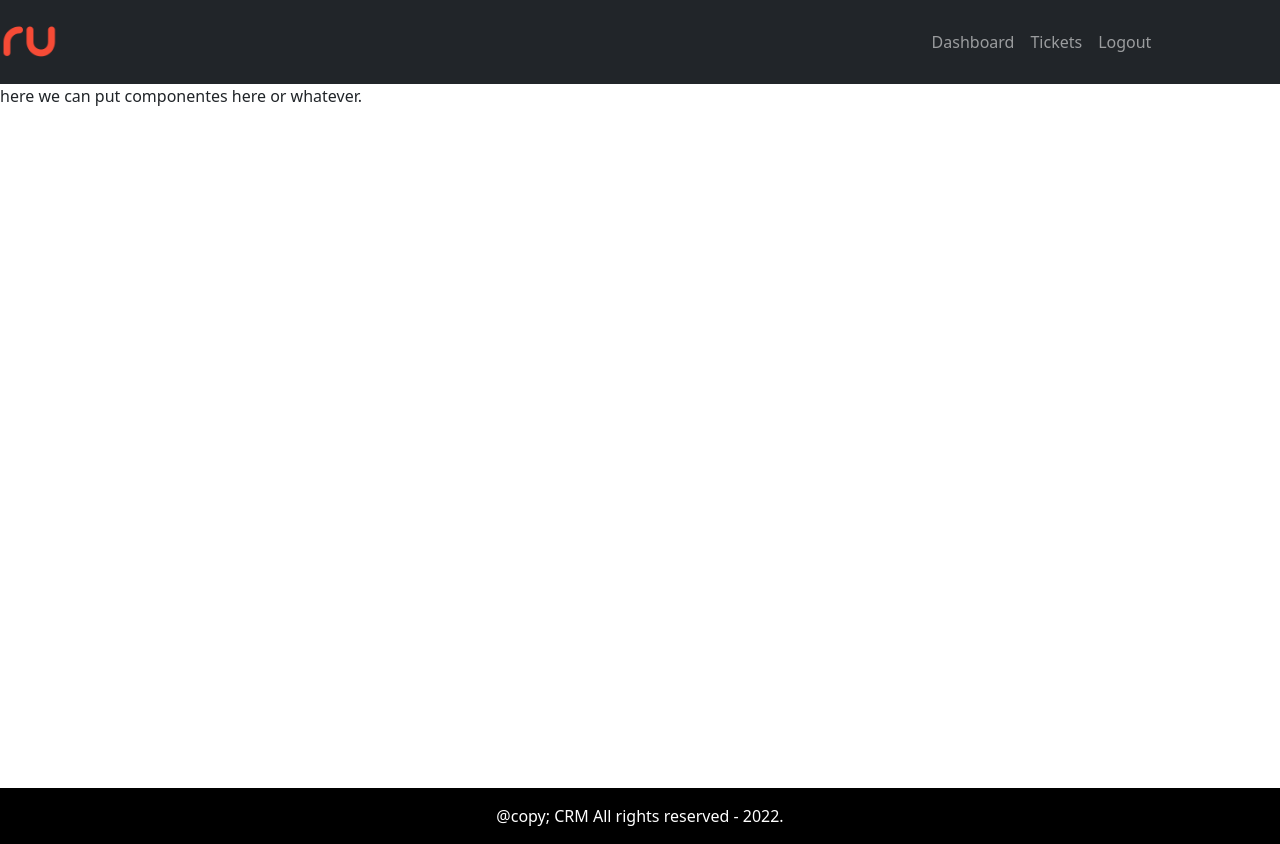
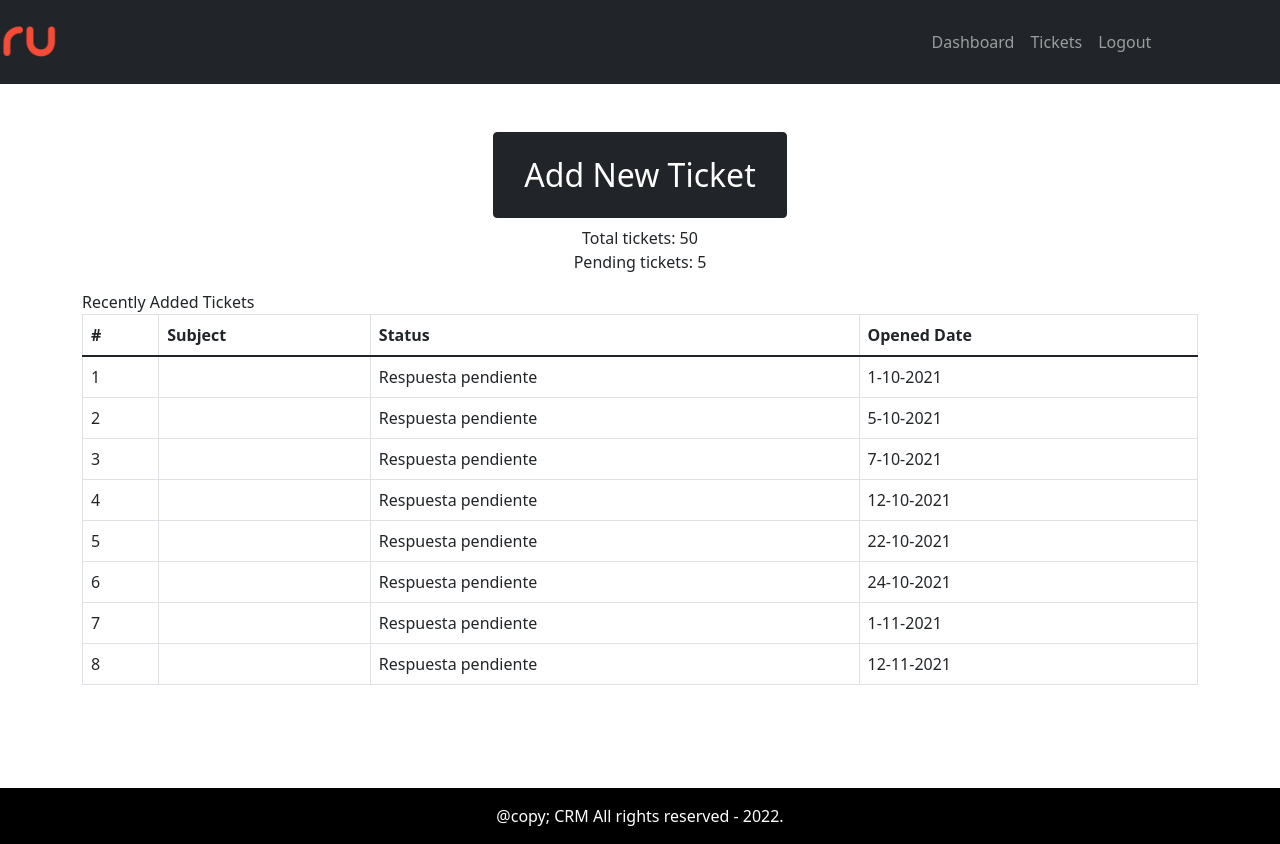
Before and after one commit to rserravi/crm-frontend, a React (Create React App) app: page / in a window 1280 px wide. Built offline with nearby package versions, Linux system fonts and the light colour scheme.

Commit message:
Added Dashboard-page, ticket table component and dummy data

```diff
--- a/src/App.js
+++ b/src/App.js
@@ -3,6 +3,7 @@
 import React from 'react';
 import './App.css';
 import { DefaultLayout } from './layout/Default-Layout';
+import { Dashboard } from './pages/dashboard/Dashboard-page';
 import { Entry } from './pages/entry/entry-page';
 
 function App() {
@@ -10,7 +11,7 @@ function App() {
     <div className="App">
       {/*<Entry></Entry> */}
       <DefaultLayout>
-          here we can put componentes here or whatever.
+          <Dashboard></Dashboard>
       </DefaultLayout>
     </div>
   );
--- /dev/null
+++ b/src/assets/data/dummy-data.json
@@ -0,0 +1,42 @@
+[
+    {
+        "id":1,
+        "status": "Respuesta pendiente",
+        "addedAt": "1-10-2021"
+    },
+    {
+        "id":2,
+        "status": "Respuesta pendiente",
+        "addedAt": "5-10-2021"
+    },
+    {
+        "id":3,
+        "status": "Respuesta pendiente",
+        "addedAt": "7-10-2021"
+    },
+    {
+        "id":4,
+        "status": "Respuesta pendiente",
+        "addedAt": "12-10-2021"
+    },
+    {
+        "id":5,
+        "status": "Respuesta pendiente",
+        "addedAt": "22-10-2021"
+    },
+    {
+        "id":6,
+        "status": "Respuesta pendiente",
+        "addedAt": "24-10-2021"
+    },
+    {
+        "id":7,
+        "status": "Respuesta pendiente",
+        "addedAt": "1-11-2021"
+    },
+    {
+        "id":8,
+        "status": "Respuesta pendiente",
+        "addedAt": "12-11-2021"
+    }
+]
--- /dev/null
+++ b/src/components/ticket-table/TicketTable-comp.js
@@ -0,0 +1,34 @@
+import React from "react";
+import { Table } from "react-bootstrap";
+
+export const TicketTable = ({tickets}) => {
+    return (
+        <Table bordered hover>
+            <thead>
+                <tr>
+                    <th>#</th>
+                    <th>Subject</th>
+                    <th>Status</th>
+                    <th>Opened Date</th>
+                </tr>
+            </thead>
+            <tbody>
+                {tickets.length ? (
+                    tickets.map((row) => (
+                        <tr key={row.id}>
+                            <td>{row.id}</td>
+                            <td>{row.subject}</td>
+                            <td>{row.status}</td>
+                            <td>{row.addedAt}</td>
+                        </tr>
+                    ))
+                    ) : (
+                    <tr >
+                        <td colSpan="4" className="text-center">No tickets available</td>
+                    </tr>
+                    )
+                }
+            </tbody>
+        </Table>
+    )
+}
--- /dev/null
+++ b/src/pages/dashboard/Dashboard-page.js
@@ -0,0 +1,35 @@
+import React from "react";
+import { Container, Row, Col, Button} from "react-bootstrap";
+import { TicketTable } from "../../components/ticket-table/TicketTable-comp";
+import tickets from "../../assets/data/dummy-data.json"
+
+export const Dashboard = () => {
+    return (
+        <Container>
+            <Row>
+                <Col className="text-center mt-5 mb-2">
+                    <Button
+                        variant="dark"
+                        style={{"fontSize":"2rem", "padding":"18px 30px"}}
+                    >Add New Ticket </Button>
+                </Col>
+            </Row>
+            <Row>
+                <Col className="text-center mb-2">
+                    <div>Total tickets: 50</div>
+                    <div>Pending tickets: 5</div>
+                </Col>
+            </Row>
+            <Row>
+                <Col className="mt-2">
+                    Recently Added Tickets
+                </Col>
+            </Row>
+            <Row>
+                <Col className="recent-tickets">
+                   <TicketTable tickets={tickets}></TicketTable>
+                </Col>
+            </Row>
+        </Container>
+    )
+}
```
